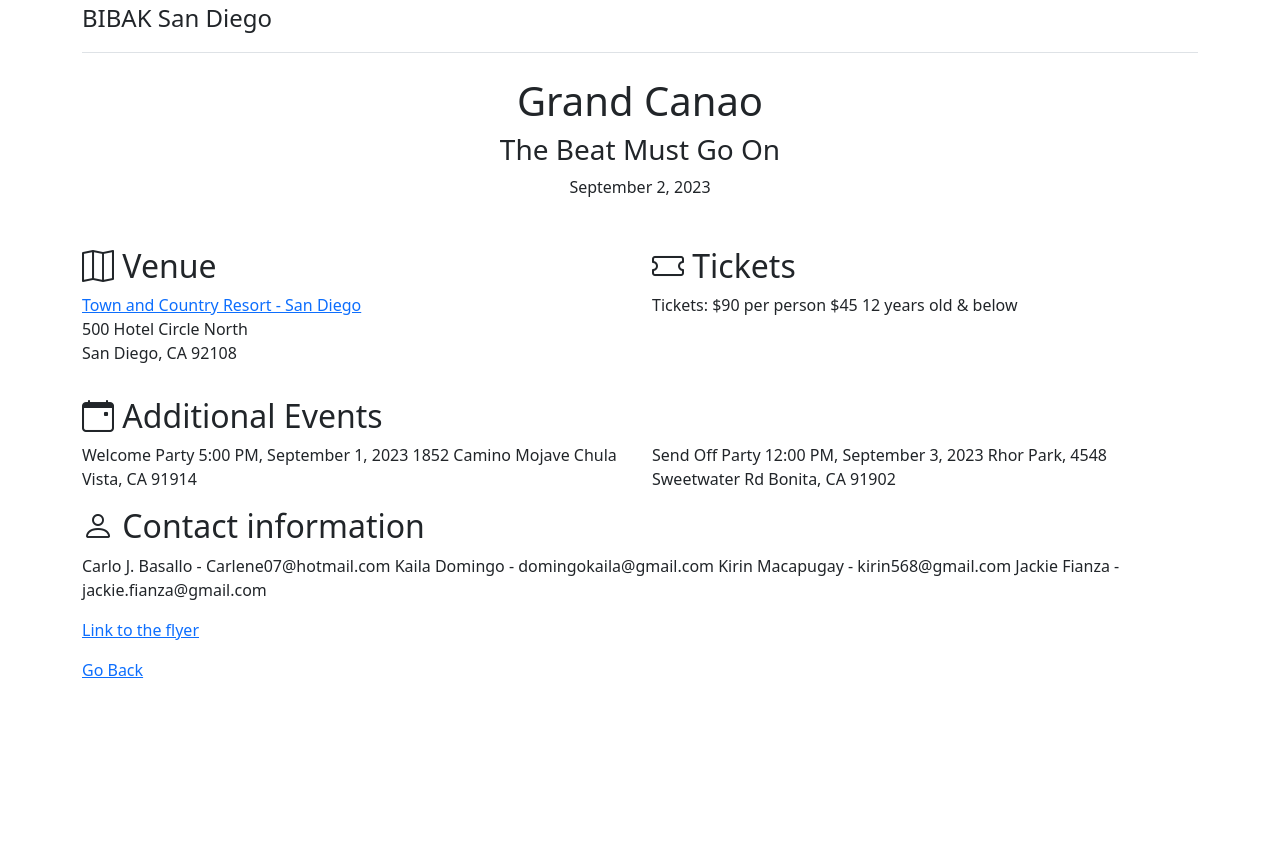
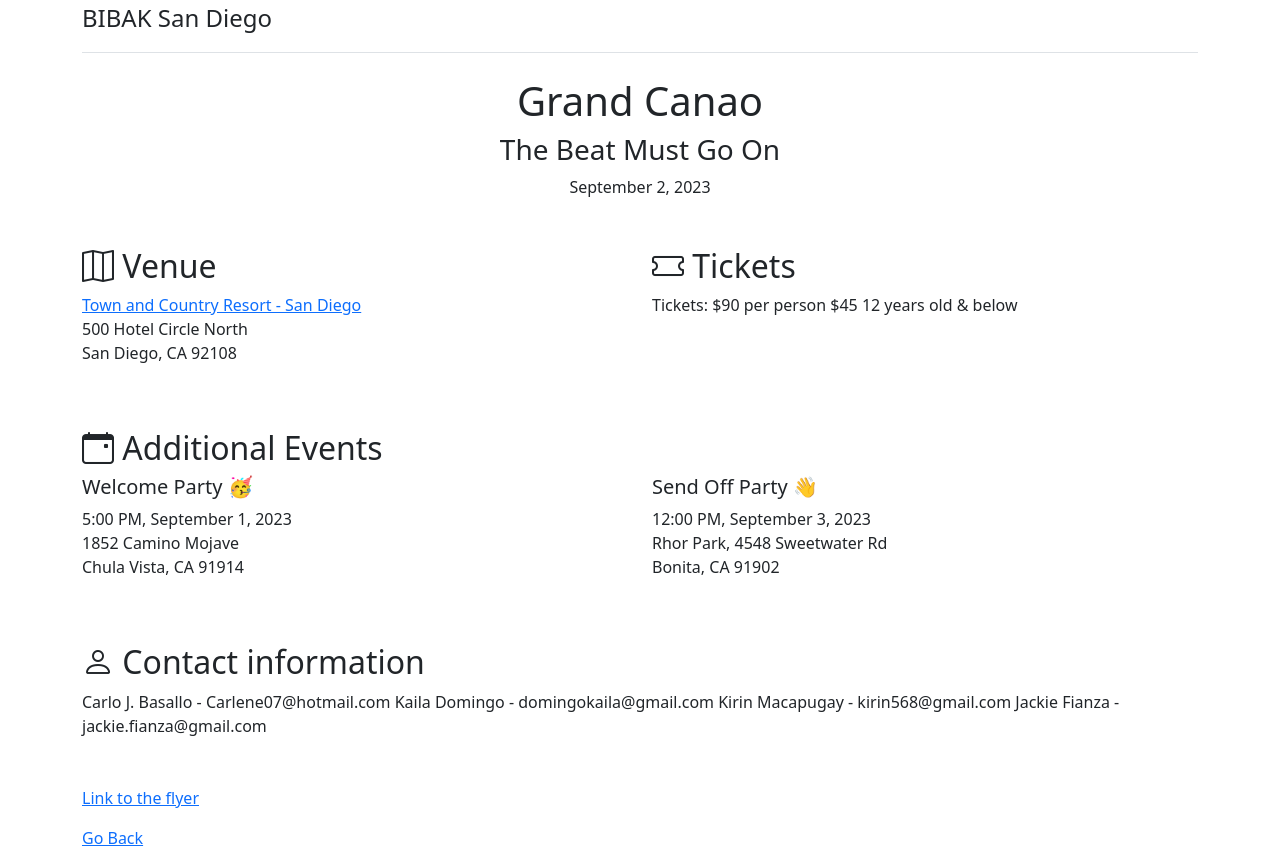
Before and after one commit to jemuelb/bibak-san-diego, a Next.js app: page /event-details in a window 1280 px wide. Before the commit the page ends 800 px from the top, so only its background shows below. Built offline with nearby package versions, Linux system fonts and the light colour scheme.

Commit message:
More formatting

```diff
--- a/pages/event-details.tsx
+++ b/pages/event-details.tsx
@@ -16,7 +16,7 @@ const EventDetails = () => {
                     <div className="text-center">September 2, 2023</div>
                 </Col>
             </Row>
-            <Row className="mb-3">
+            <Row className="mb-5">
                 <Col md={6}>
                     <div>
                         <h2><i className="bi bi-map"></i> Venue</h2>
@@ -37,28 +37,40 @@ const EventDetails = () => {
                     </div>
                 </Col>
             </Row>
-            <Row className="mb-3">
+            <Row className="mb-5">
                 <div>
                     <h2><i className="bi bi-calendar-event"></i> Additional Events</h2>
                 </div>
                 <Col md={6}>
                     <div>
-                        Welcome Party
-                        5:00 PM, September 1, 2023
-                        1852 Camino Mojave
-                        Chula Vista, CA 91914
+                        <h5>Welcome Party 🥳</h5>
+                    </div>
+                    <div>
+                        <div>
+                            5:00 PM, September 1, 2023
+                        </div>
+                        <address>
+                            <div>1852 Camino Mojave</div>
+                            <div>Chula Vista, CA 91914</div>
+                        </address>
                     </div>
                 </Col>
                 <Col md={6}>
                     <div>
-                        Send Off Party
-                        12:00 PM, September 3, 2023
-                        Rhor Park, 4548 Sweetwater Rd
-                        Bonita, CA 91902
+                        <h5>Send Off Party 👋</h5>
+                    </div>
+                    <div>
+                        <div>
+                            12:00 PM, September 3, 2023
+                        </div>
+                        <address>
+                            <div>Rhor Park, 4548 Sweetwater Rd</div>
+                            <div>Bonita, CA 91902</div>
+                        </address>
                     </div>
                 </Col>
             </Row>
-            <Row className="mb-3">
+            <Row className="mb-5">
                 <div>
                     <h2><i className="bi bi-person"></i> Contact information</h2>
                 </div>
```
